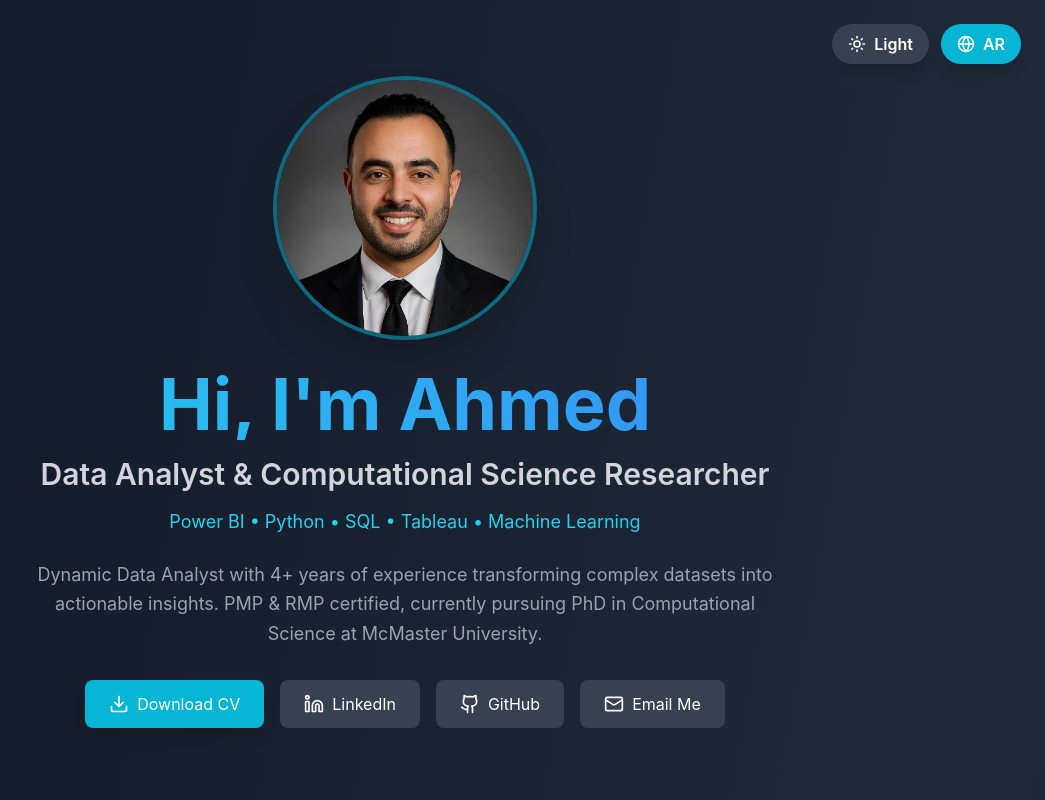
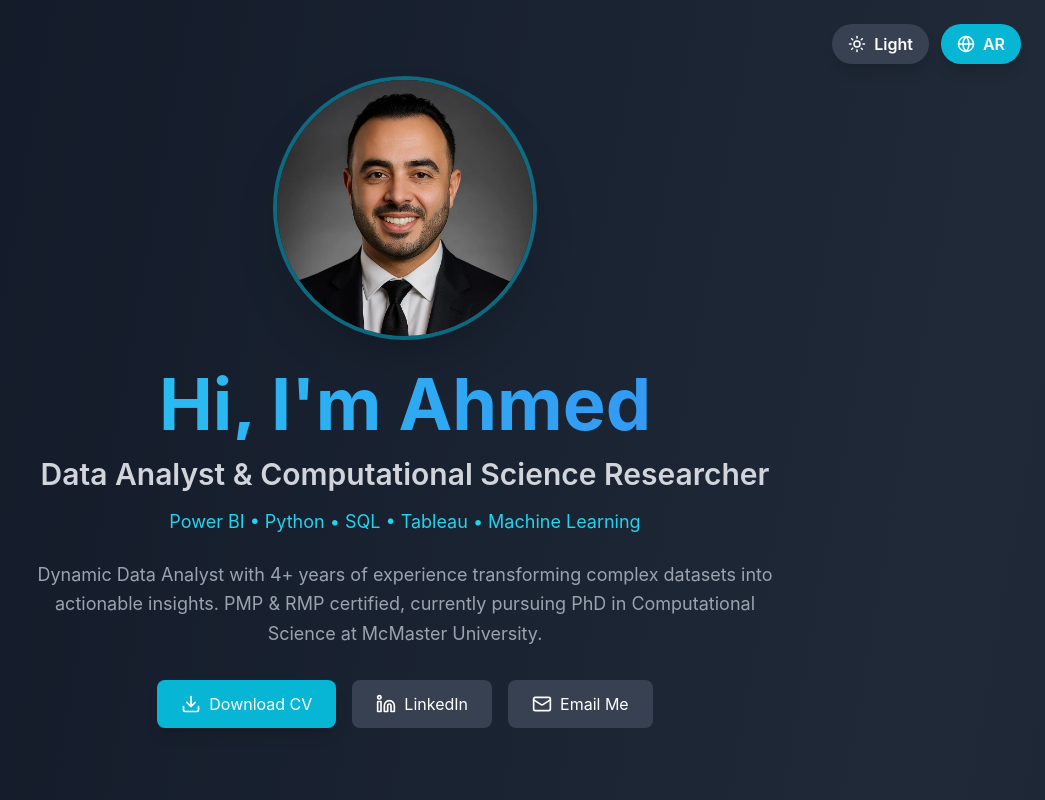
Before and after one commit to ahmedrdwn/Portfolio, a React (Vite) app: page / in a window 1280 px wide. Shown: the top 800 px of the page, without its empty margins (235-1280 px from the left). Built offline with nearby package versions, Linux system fonts and the light colour scheme.

Commit message:
Remove GitHub button from portfolio

```diff
--- a/src/App.tsx
+++ b/src/App.tsx
@@ -1,6 +1,6 @@
 import React, { useState, useEffect } from 'react';
 import { motion, AnimatePresence } from 'framer-motion';
-import { Mail, Linkedin, Github, Download, Globe, Briefcase, GraduationCap, Award, Code, ChevronRight, Shield, X, Sun, Moon } from 'lucide-react';
+import { Mail, Linkedin, Download, Globe, Briefcase, GraduationCap, Award, Code, ChevronRight, Shield, X, Sun, Moon } from 'lucide-react';
 
 const translations = {
   en: {
@@ -505,10 +505,6 @@ export default function Portfolio() {
                 <Linkedin size={20} />
                 LinkedIn
               </a>
-              <a href="https://github.com/ahmedrdwn" target="_blank" rel="noopener noreferrer" className="bg-gray-700 hover:bg-gray-600 text-white px-6 py-3 rounded-lg flex items-center gap-2 transition-all">
-                <Github size={20} />
-                GitHub
-              </a>
               <a href="mailto:Radwaa3@Mcmaster.ca" className="bg-gray-700 hover:bg-gray-600 text-white px-6 py-3 rounded-lg flex items-center gap-2 transition-all">
                 <Mail size={20} />
                 {t.emailMe}
@@ -708,10 +704,6 @@ export default function Portfolio() {
                 <Linkedin size={24} />
                 LinkedIn
               </a>
-              <a href="https://github.com/ahmedrdwn" target="_blank" rel="noopener noreferrer" className="bg-gray-700 hover:bg-gray-600 text-white px-8 py-4 rounded-lg flex items-center gap-2 transition-all shadow-lg text-lg font-semibold">
-                <Github size={24} />
-                GitHub
-              </a>
             </motion.div>
           </motion.div>
         </div>
```
